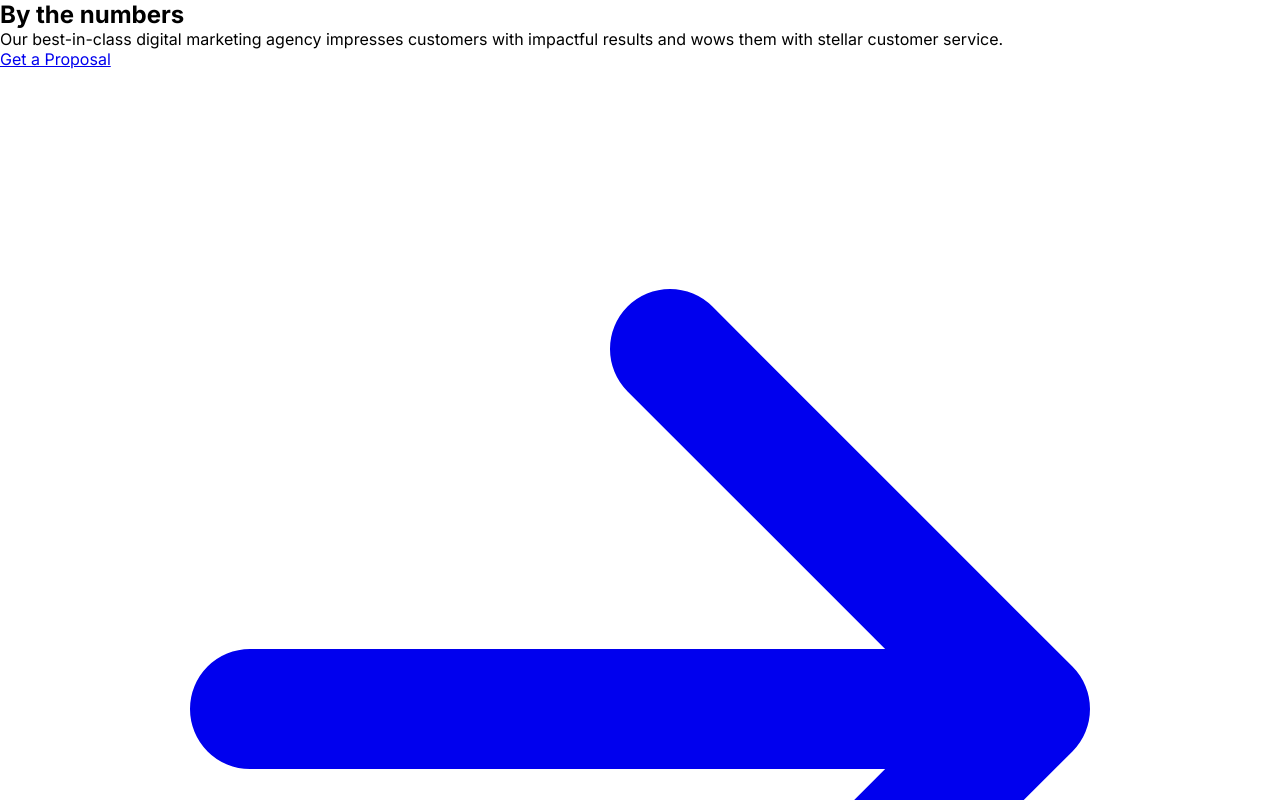
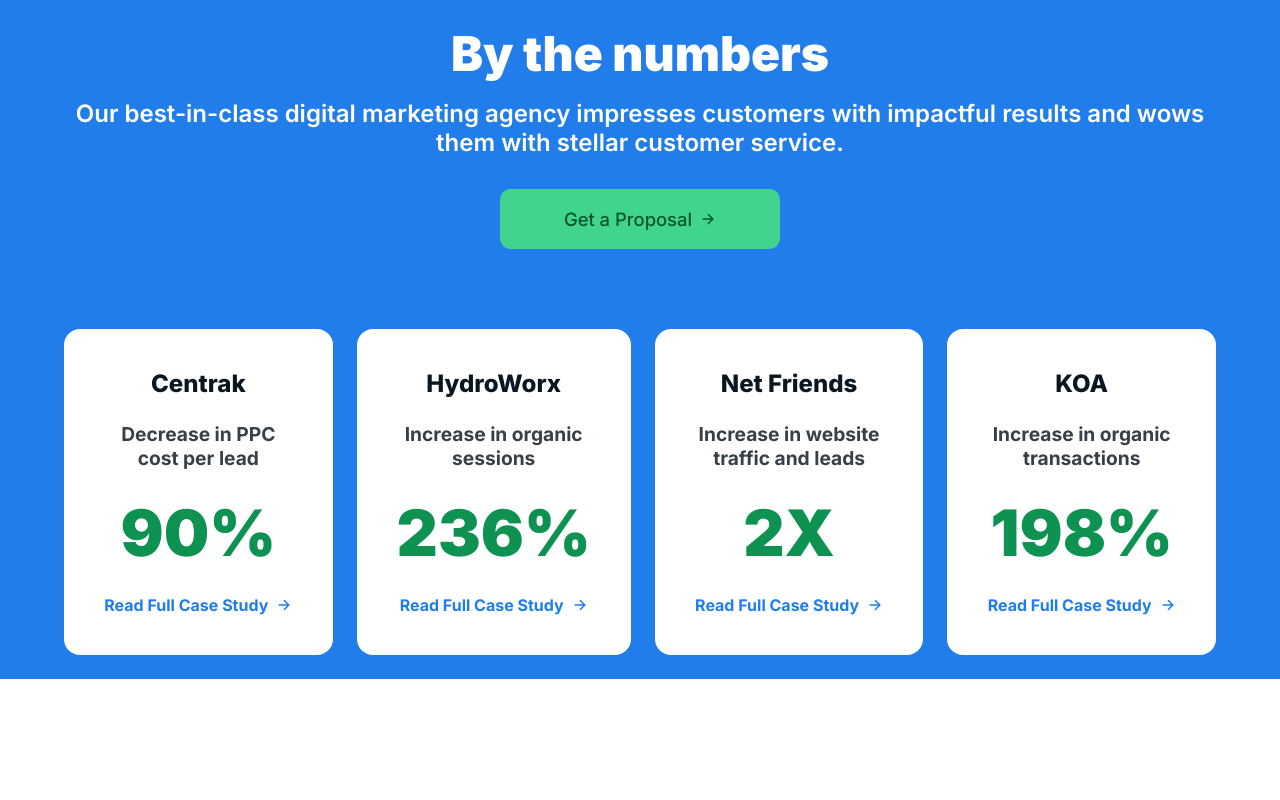
Before and after one commit to Samuel-Gom/componentes, a plain HTML site: page section-by-the-number/index.html in a window 1280 px wide. Shown: the top 800 px of the page. Drawn offline with Linux system fonts and the light colour scheme.

Commit message:
final styles

```diff
--- a/section-by-the-number/css/styles.css
+++ b/section-by-the-number/css/styles.css
@@ -6,9 +6,151 @@
 
 :root {
   --color-primary: #ffffff;
-  --background-color: #083A74;
+  --background-color: #217dea;
 }
 
-body {
-  font-family: "Inter", sans-serif;
+body { font-family: "Inter", sans-serif; }
+
+.container { max-width: 1200px; }
+
+.icon-arrow {
+  width: 1rem;
+  height: 1rem;
+  transition: transform .3s;
 }
+
+.by-the-numbers { background-color: var(--background-color); }
+
+.by-the-numbers__content {
+  margin-inline: auto;
+  padding: 1.5rem;
+}
+
+.by-the-numbers__texts {
+  display: flex;
+  flex-direction: column;
+  align-items: center;
+  gap: 1rem;
+  margin-bottom: 5rem;
+}
+
+.by-the-numbers__title {
+  font-size: 2.3rem;
+  font-weight: 900;
+  color: var(--color-primary);
+  text-align: center;
+}
+
+.by-the-numbers__paragraph {
+  font-size: 1.5rem;
+  font-weight: 600;
+  color: var(--color-primary);
+  text-align: center;
+}
+
+.by-the-numbers__cta {
+  display: flex;
+  justify-content: center;
+  align-items: center;
+  gap: .5rem;
+  width: 100%;
+  margin-top: 1rem;
+  padding: 1.2rem;
+  font-size: 1.15rem;
+  font-weight: 500;
+  color: #02572D;
+  text-decoration: none;
+  background-color: #41d48c;
+  border-radius: .65rem;
+  transition: transform .3s;
+
+  &:hover {
+    transform: scale(1.05);
+  }
+
+  &:hover .icon-arrow {
+    transform: translateX(50%);
+  }
+}
+
+.by-the-numbers__cards {
+  display: grid;
+  grid-template-columns: 100%;
+  gap: 1.5rem;
+}
+
+.card {
+  display: flex;
+  flex-direction: column;
+  align-items: center;
+  gap: 1.5rem;
+  padding: 2.5rem;
+  background-color: var(--color-primary);
+  border-radius: 1rem;
+}
+
+.card__title {
+  font-size: 1.5rem;
+  font-weight: 800;
+  color: #0B1720;
+}
+
+.card__subtitle {
+  font-size: 1.2rem;
+  font-weight: 700;
+  color: #374046;
+  text-align: center;
+}
+
+.card__percentage {
+  font-size: 4rem;
+  font-weight: 900;
+  color: #0E9251;
+}
+
+.card__link {
+  display: flex;
+  align-items: center;
+  gap: .5rem;
+  font-weight: 700;
+  color: #207DE9;
+  text-decoration: none;
+
+  &:hover .icon-arrow {
+    transform: translateX(50%);
+  }
+}
+
+@media (width >= 768px) {
+  .by-the-numbers__cta {
+    width: max-content;
+    padding: 1.2rem 4rem;
+  }
+
+  .by-the-numbers__cards {
+    grid-template-columns: repeat(2, 1fr);
+    grid-template-areas:  "one   two"
+                          "three four";
+  }
+
+  .card--one { grid-area: one; }
+
+  .card--two { grid-area: two; }
+
+  .card--three { grid-area: three; }
+
+  .card--four { grid-area: four; }
+}
+
+@media (width >= 1024px) {
+  .by-the-numbers__title {
+    font-size: 3rem;
+  }
+}
+
+@media (width >= 1200px) {
+  .by-the-numbers__cards {
+    grid-template-columns: repeat(4, 1fr);
+    grid-template-areas:  "one two three four";
+  }
+}
```
